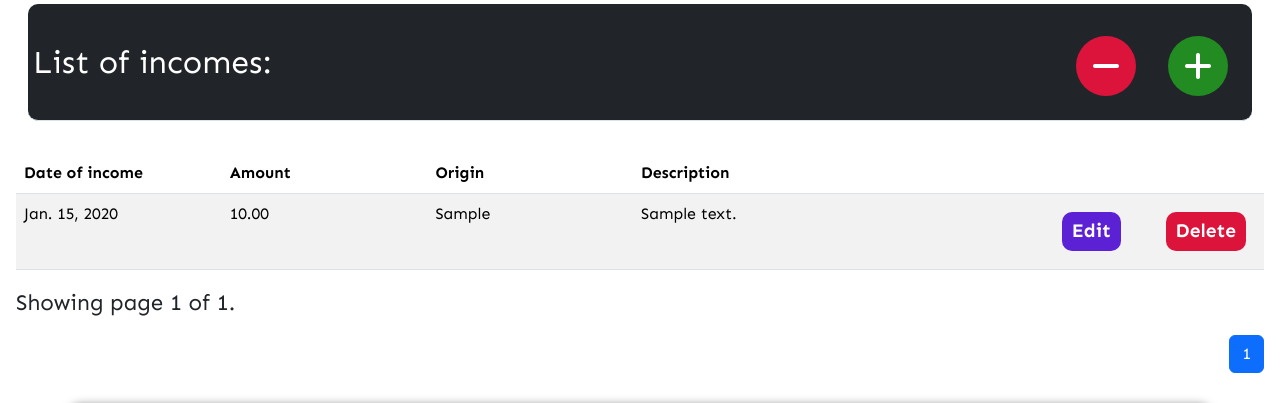
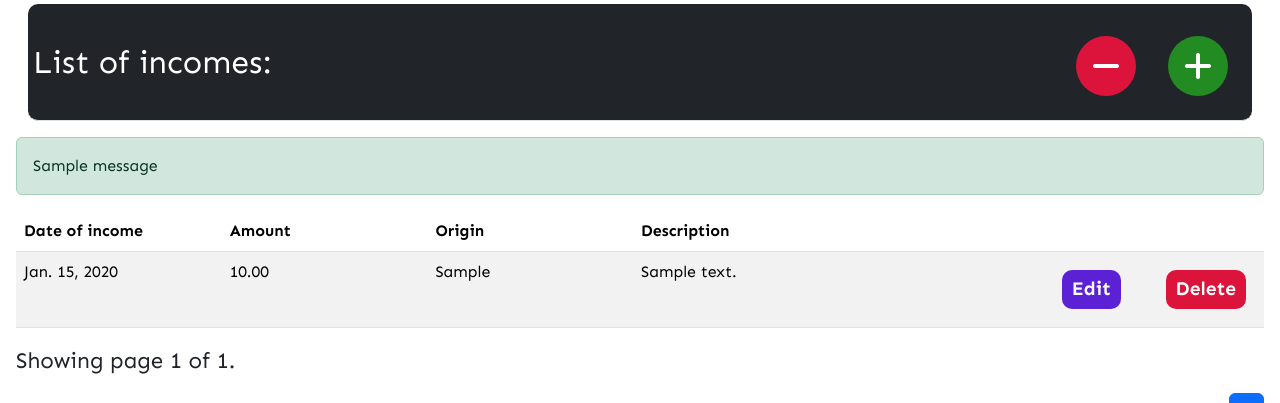
Before and after one commit to BohdanBezushka/MoneyMate, a Django app: page /incomes/ in a window 1280 px wide. Shown: the part 87-490 px from the top of the page. Run offline with Django 3.2, Linux system fonts and the light colour scheme; a user stored in the database is signed in; tables that the repository leaves empty hold one stand-in row (values such as "Sample post"); one stand-in notice (Sample message) is shown; some libraries are stand-ins or nearby versions.

Commit message:
Add message when adding, editing and deleting

```diff
--- a/moneymate/views.py
+++ b/moneymate/views.py
@@ -191,6 +191,7 @@ def deleteExpense(request, id):
     # The user will be able to delete the chosen expense.
     expense = Expense.objects.get(pk=id)
     expense.delete()
+    messages.success(request, 'Expense deleted successfully.', extra_tags='red-message')  # noqa
     return redirect('listExpenses')
 
 
@@ -284,7 +285,7 @@ def addIncome(request):
             date=date,
             origin=origin,
             description=description)
-
+        messages.success(request, 'Income saved successfully.')
         return redirect('listIncomes')
 
 
@@ -341,6 +342,7 @@ def editIncome(request, id):
 
         income.save()
 
+        messages.success(request, 'Income updated  successfully.')
         return redirect('listIncomes')
 
 
@@ -349,6 +351,8 @@ def deleteIncome(request, id):
     # The user will be able to delete the chosen expense.
     income = Income.objects.get(pk=id)
     income.delete()
+
+    messages.success(request, 'Expense deleted successfully.', extra_tags='red-message')  # noqa
     return redirect('listIncomes')
 
 
@@ -441,6 +445,7 @@ def addCategory(request):
         category.user = request.user
         category.save()
 
+        messages.success(request, 'Category saved successfully.')
         return redirect('listCategories')
 
 
@@ -488,6 +493,7 @@ def editCategory(request, id):
         category.name = name
         category.save()
 
+        messages.success(request, 'Category updated  successfully.')
         return redirect('listCategories')
 
 
@@ -496,6 +502,7 @@ def deleteCategory(request, id):
     # The user will be able to delete the chosen category.
     category = Category.objects.get(pk=id)
     category.delete()
+    messages.success(request, 'Category deleted successfully.', extra_tags='red-message')  # noqa
     return redirect('listCategories')
 
 
@@ -580,7 +587,7 @@ def addOrigin(request):
         origin = Origin(name=name)
         origin.user = request.user
         origin.save()
-
+        messages.success(request, 'Origin saved successfully.')
         return redirect('listOrigins')
 
 
@@ -625,7 +632,7 @@ def editOrigin(request, id):
 
         origin.name = name
         origin.save()
-
+        messages.success(request, 'Origin updated  successfully.')
         return redirect('listOrigins')
 
 
@@ -634,6 +641,7 @@ def deleteOrigin(request, id):
     # The user will be able to delete the chosen origin.
     origin = Origin.objects.get(pk=id)
     origin.delete()
+    messages.success(request, 'Origin deleted successfully.', extra_tags='red-message')  # noqa
     return redirect('listOrigins')
 
 
--- a/static/css/style.css
+++ b/static/css/style.css
@@ -439,6 +439,11 @@ a.nav-link{
     color: black;
 }
 
+/* Color of messages*/
+.red-message {
+    background-color: #DC143C;
+}
+
 /* Media queries */
 
 /* For large to medium screens sizes from 1240px wide and down */
--- a/templates/moneymate/categories/list_categories.html
+++ b/templates/moneymate/categories/list_categories.html
@@ -15,6 +15,12 @@
 		</div>
 	</div>
 </main>
+
+{% if messages %}
+   {% for message in messages %}
+      <div class="alert alert-{{ message.tags }} mx-3">{{ message }}</div>
+   {% endfor %}
+{% endif %}
 
 {% if user.is_authenticated %}
 <div class="table-responsive m-3">
--- a/templates/moneymate/incomes/list_incomes.html
+++ b/templates/moneymate/incomes/list_incomes.html
@@ -19,6 +19,13 @@
 		</div>
 	</div>
 </main>
+
+<!--User information messages-->
+{% if messages %}
+   {% for message in messages %}
+      <div class="alert alert-{{ message.tags }} mx-3">{{ message }}</div>
+   {% endfor %}
+{% endif %}
 
 {% if user.is_authenticated %}
 <div class="table-responsive m-3">
--- a/templates/moneymate/origins/list_origins.html
+++ b/templates/moneymate/origins/list_origins.html
@@ -15,6 +15,12 @@
 		</div>
 	</div>
 </main>
+
+{% if messages %}
+   {% for message in messages %}
+      <div class="alert alert-{{ message.tags }} mx-3">{{ message }}</div>
+   {% endfor %}
+{% endif %}
 
 {% if user.is_authenticated %}
 <div class="table-responsive m-3">
```
Also changed, not shown: templates/moneymate/expenses/list_expenses.html (+7 -0 lines).
